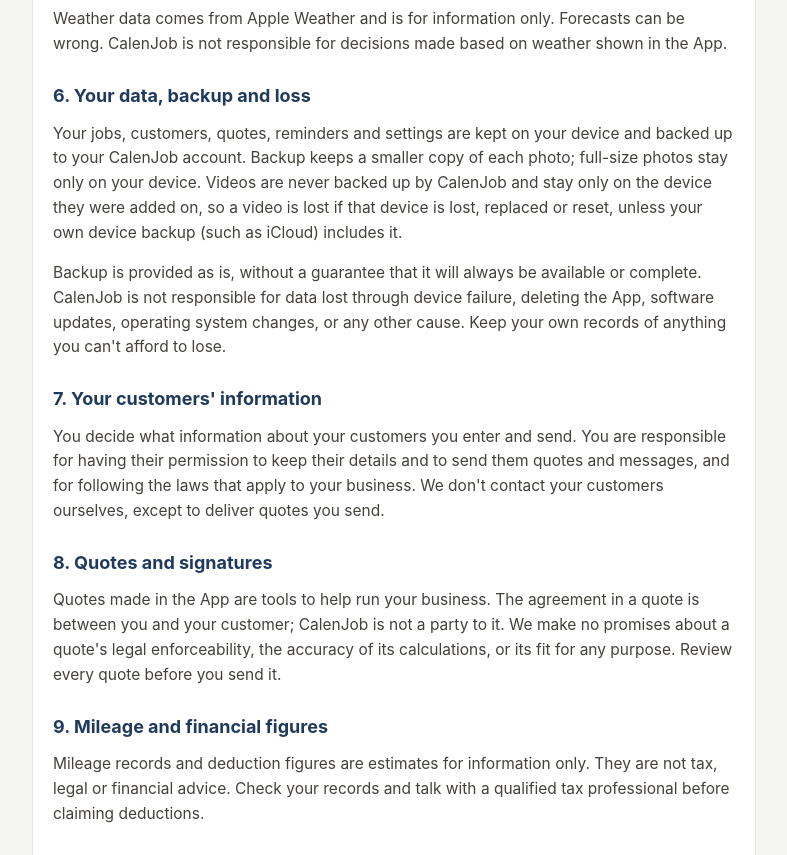
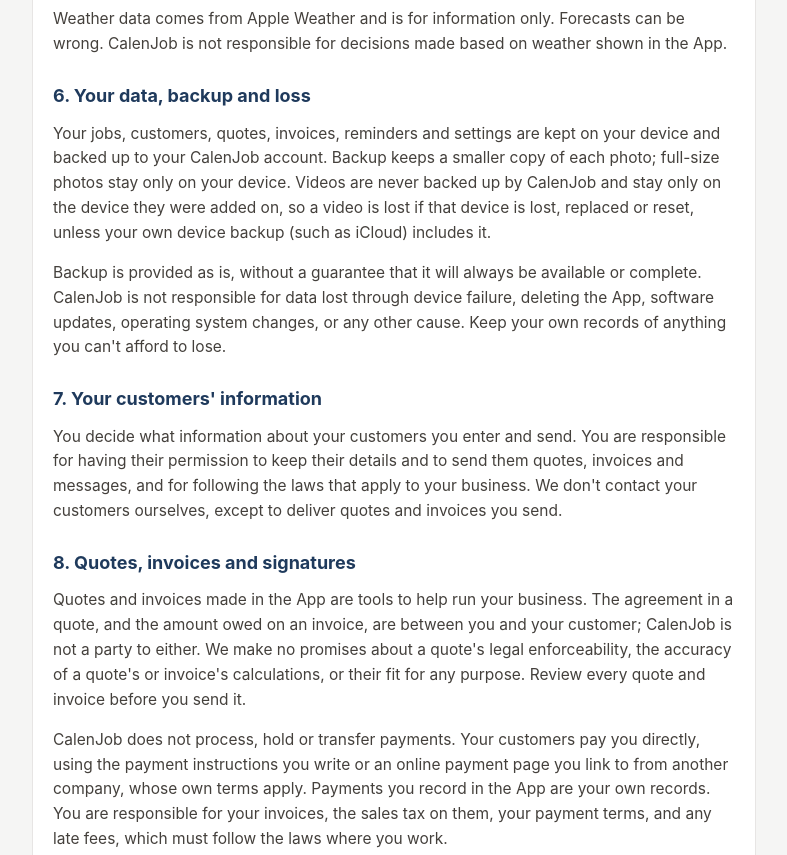
Before and after one commit to CleverandConfused/Calenjob.io, a plain HTML site: page terms/index.html in a window 1280 px wide. Shown: the part 900-1755 px from the top of the page, without its empty margins (246-1033 px from the left). Drawn offline with Linux system fonts and the light colour scheme.

Commit message:
Add files via upload

```diff
--- a/terms/index.html
+++ b/terms/index.html
@@ -34,13 +34,13 @@
 <div class="card">
 <a class="brand" href="/">CalenJob</a>
 <h1>Terms of Service</h1>
-<p class="updated">Last updated November 19, 2026</p>
+<p class="updated">Last updated November 20, 2026</p>
 
 <h2>1. Agreeing to these terms</h2>
 <p>These Terms of Service are an agreement between you and CalenJob LLC ("CalenJob", "we", "us"). By creating an account, signing in, or using the CalenJob app ("the App"), you agree to these terms and to our <a href="/privacy">Privacy Policy</a>. If you don't agree, don't use the App. If you use the App for a business, you agree on behalf of that business.</p>
 
 <h2>2. What CalenJob does</h2>
-<p>CalenJob is a scheduling, route-planning and quoting tool for independent tradespeople. It provides job scheduling, estimated drive times, route suggestions, mileage tracking, a customer book, follow-up reminders, and quotes your customers can view and sign online. Some features rely on third-party services, including Google Maps Platform and Apple Weather.</p>
+<p>CalenJob is a scheduling, route-planning, quoting and invoicing tool for independent tradespeople. It provides job scheduling, estimated drive times, route suggestions, mileage tracking, a customer book, follow-up reminders, quotes your customers can view and sign online, and invoices your customers can view online. Some features rely on third-party services, including Google Maps Platform and Apple Weather.</p>
 
 <h2>3. Drive times and routes</h2>
 <p>Drive times, distances, routes and traffic estimates are approximations from third-party services. They are not guaranteed to be accurate. Actual drive times vary with traffic, road conditions, closures, weather, construction and other factors. You are responsible for allowing enough travel time and for driving safely. CalenJob is not liable for late arrivals, missed appointments, accidents, or anything else that results from relying on the App's estimates.</p>
@@ -52,14 +52,15 @@
 <p>Weather data comes from Apple Weather and is for information only. Forecasts can be wrong. CalenJob is not responsible for decisions made based on weather shown in the App.</p>
 
 <h2>6. Your data, backup and loss</h2>
-<p>Your jobs, customers, quotes, reminders and settings are kept on your device and backed up to your CalenJob account. Backup keeps a smaller copy of each photo; full-size photos stay only on your device. Videos are never backed up by CalenJob and stay only on the device they were added on, so a video is lost if that device is lost, replaced or reset, unless your own device backup (such as iCloud) includes it.</p>
+<p>Your jobs, customers, quotes, invoices, reminders and settings are kept on your device and backed up to your CalenJob account. Backup keeps a smaller copy of each photo; full-size photos stay only on your device. Videos are never backed up by CalenJob and stay only on the device they were added on, so a video is lost if that device is lost, replaced or reset, unless your own device backup (such as iCloud) includes it.</p>
 <p>Backup is provided as is, without a guarantee that it will always be available or complete. CalenJob is not responsible for data lost through device failure, deleting the App, software updates, operating system changes, or any other cause. Keep your own records of anything you can't afford to lose.</p>
 
 <h2>7. Your customers' information</h2>
-<p>You decide what information about your customers you enter and send. You are responsible for having their permission to keep their details and to send them quotes and messages, and for following the laws that apply to your business. We don't contact your customers ourselves, except to deliver quotes you send.</p>
+<p>You decide what information about your customers you enter and send. You are responsible for having their permission to keep their details and to send them quotes, invoices and messages, and for following the laws that apply to your business. We don't contact your customers ourselves, except to deliver quotes and invoices you send.</p>
 
-<h2>8. Quotes and signatures</h2>
-<p>Quotes made in the App are tools to help run your business. The agreement in a quote is between you and your customer; CalenJob is not a party to it. We make no promises about a quote's legal enforceability, the accuracy of its calculations, or its fit for any purpose. Review every quote before you send it.</p>
+<h2>8. Quotes, invoices and signatures</h2>
+<p>Quotes and invoices made in the App are tools to help run your business. The agreement in a quote, and the amount owed on an invoice, are between you and your customer; CalenJob is not a party to either. We make no promises about a quote's legal enforceability, the accuracy of a quote's or invoice's calculations, or their fit for any purpose. Review every quote and invoice before you send it.</p>
+<p>CalenJob does not process, hold or transfer payments. Your customers pay you directly, using the payment instructions you write or an online payment page you link to from another company, whose own terms apply. Payments you record in the App are your own records. You are responsible for your invoices, the sales tax on them, your payment terms, and any late fees, which must follow the laws where you work.</p>
 
 <h2>9. Mileage and financial figures</h2>
 <p>Mileage records and deduction figures are estimates for information only. They are not tax, legal or financial advice. Check your records and talk with a qualified tax professional before claiming deductions.</p>
```
